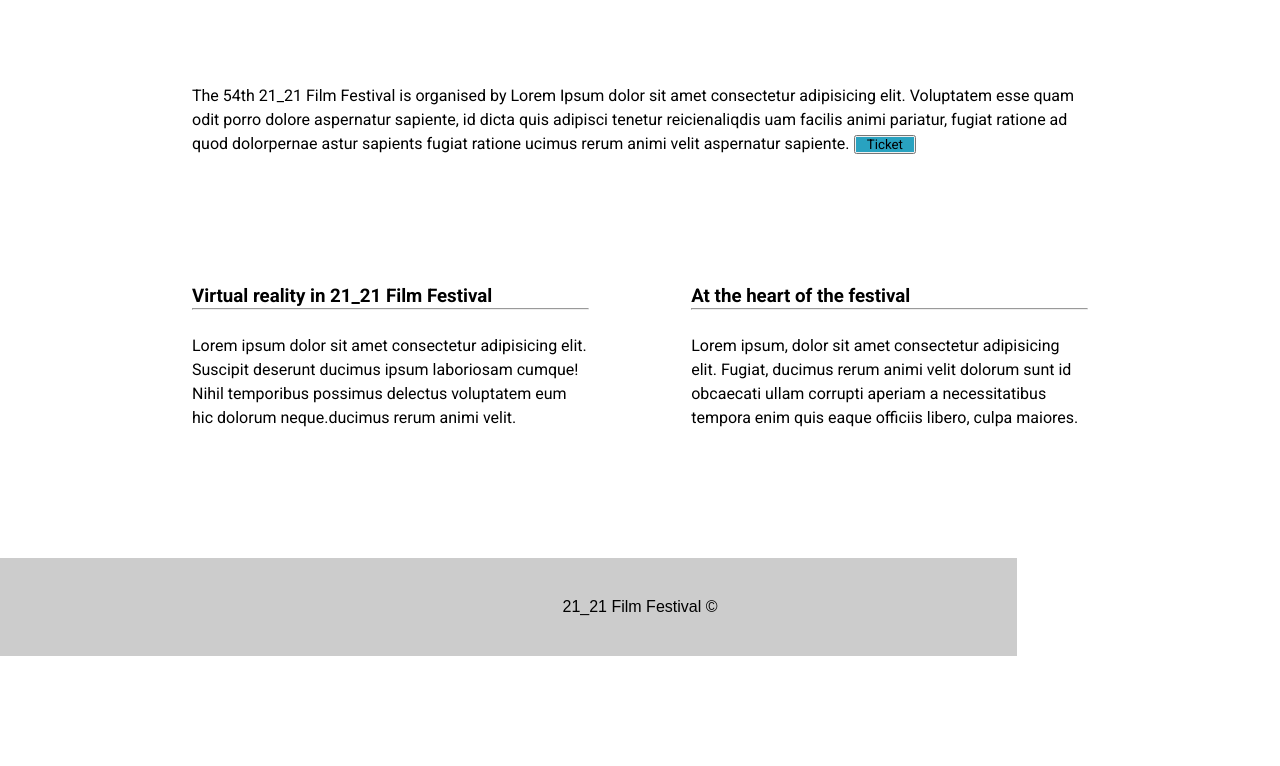
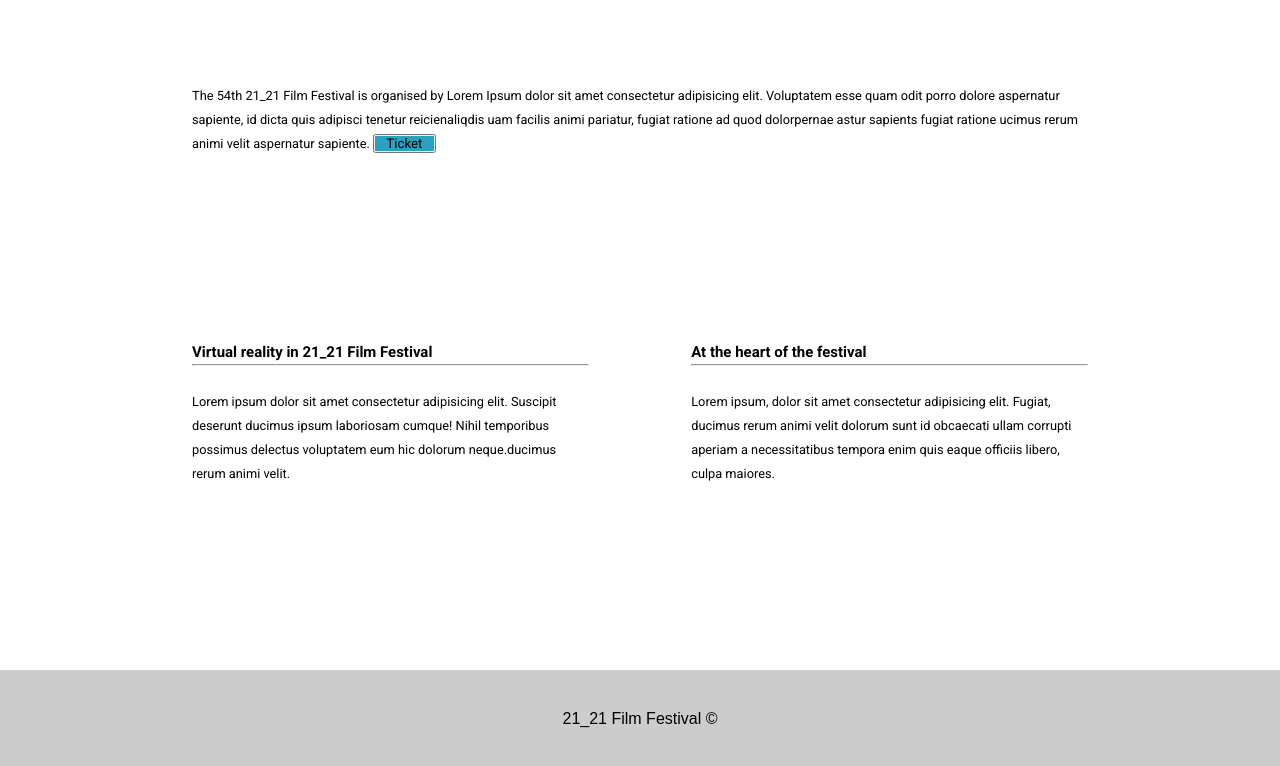
Before and after one commit to kari-osk/front_end_responsivo, a plain HTML site: page index.html in a window 1280 px wide. Shown: the part 980-1746 px from the top of the page. Before the commit the page ends 1636 px from the top, so only its background shows below. Drawn offline with nearby package versions, Linux system fonts and the light colour scheme.

Commit message:
alteração no @media

```diff
--- a/style.css
+++ b/style.css
@@ -119,7 +119,7 @@ footer{
 
 /* iphone 5 -------------------*/
 
-@media (max-width: 320px) {
+@media (min-width: 320px) {
   header{
     padding: .5rem .2rem .5rem .3rem;
     display: flex;
@@ -129,7 +129,7 @@ footer{
 }
 
   #home {
-    line-height: 1.rem;
+    line-height: 1rem;
     font-family: 'Roboto', sans-serif;
     padding: 1rem;
     font-size: .8rem;
```
